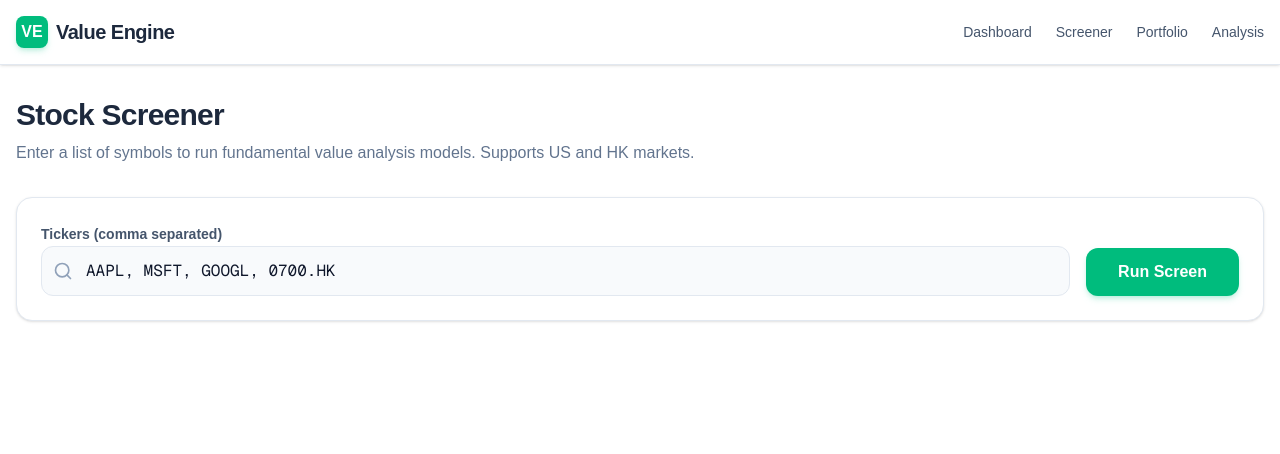
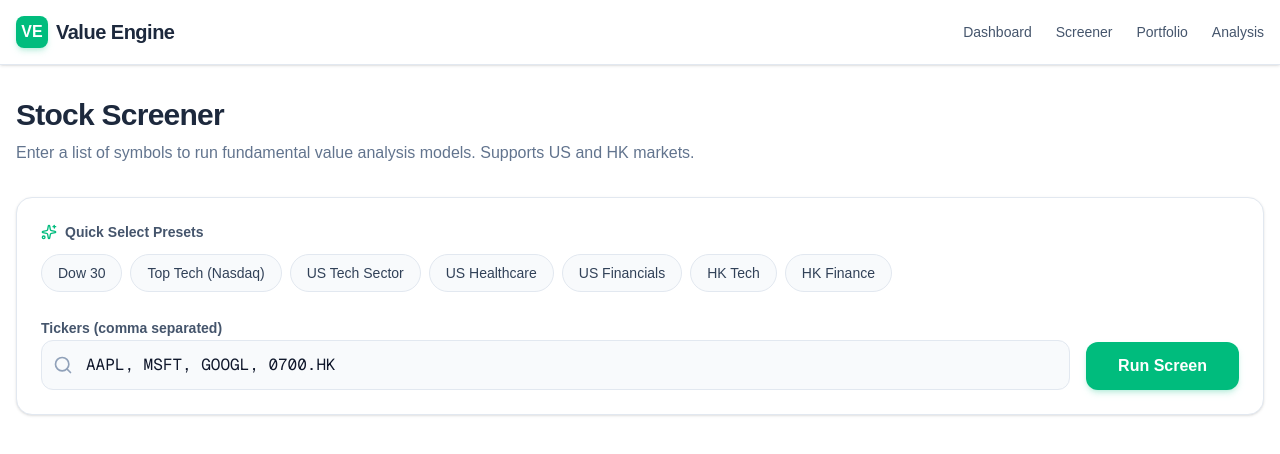
Before and after one commit to Springf/value_engine, a Next.js app in the folder frontend/: page /screener in a window 1280 px wide. Shown: the top 454 px of the page. Built offline with nearby package versions, Linux system fonts and the light colour scheme.

Commit message:
Enhance Screener with Quick Select Presets for Sectors and Indices

```diff
--- a/frontend/src/app/screener/page.tsx
+++ b/frontend/src/app/screener/page.tsx
@@ -1,7 +1,7 @@
 "use client";
 
 import { useState } from "react";
-import { Search, Loader2 } from "lucide-react";
+import { Search, Loader2, Sparkles } from "lucide-react";
 
 interface ScreenResult {
     ticker: string;
@@ -19,7 +19,35 @@ export default function ScreenerPage() {
     const [tickersInput, setTickersInput] = useState("AAPL, MSFT, GOOGL, 0700.HK");
     const [results, setResults] = useState<ScreenResult[]>([]);
     const [loading, setLoading] = useState(false);
+    const [presetLoading, setPresetLoading] = useState<string | null>(null);
     const [error, setError] = useState<string | null>(null);
+
+    const PRESETS = [
+        { id: "dow30", label: "Dow 30" },
+        { id: "nasdaq10", label: "Top Tech (Nasdaq)" },
+        { id: "technology", label: "US Tech Sector" },
+        { id: "healthcare", label: "US Healthcare" },
+        { id: "financials", label: "US Financials" },
+        { id: "hk_tech", label: "HK Tech" },
+        { id: "hk_finance", label: "HK Finance" }
+    ];
+
+    const handlePresetSelect = async (presetId: string) => {
+        setPresetLoading(presetId);
+        setError(null);
+        try {
+            const res = await fetch(`http://localhost:8000/api/data/presets?category=${presetId}`);
+            if (!res.ok) throw new Error("Failed to load preset");
+            const data = await res.json();
+            if (data.tickers && data.tickers.length > 0) {
+                setTickersInput(data.tickers.join(", "));
+            }
+        } catch (err: any) {
+            setError("Failed to load preset tickers.");
+        } finally {
+            setPresetLoading(null);
+        }
+    };
 
     const handleScreen = async () => {
         setLoading(true);
@@ -60,7 +88,31 @@ export default function ScreenerPage() {
             </div>
 
             {/* Control Panel */}
-            <div className="bg-white border border-slate-200 shadow-sm rounded-2xl p-6 flex flex-col md:flex-row gap-4 items-end">
+            <div className="bg-white border border-slate-200 shadow-sm rounded-2xl p-6 flex flex-col gap-6">
+
+                {/* Presets Row */}
+                <div className="flex flex-col gap-3">
+                    <label className="text-sm font-semibold text-slate-600 flex items-center gap-2">
+                        <Sparkles className="w-4 h-4 text-emerald-500" />
+                        Quick Select Presets
+                    </label>
+                    <div className="flex flex-wrap gap-2">
+                        {PRESETS.map((preset) => (
+                            <button
+                                key={preset.id}
+                                onClick={() => handlePresetSelect(preset.id)}
+                                disabled={presetLoading !== null}
+                                className="px-4 py-2 text-sm font-medium rounded-full border border-slate-200 bg-slate-50 text-slate-700 hover:bg-emerald-50 hover:text-emerald-700 hover:border-emerald-200 transition-colors disabled:opacity-50 flex items-center gap-2"
+                            >
+                                {presetLoading === preset.id && <Loader2 className="w-3 h-3 animate-spin" />}
+                                {preset.label}
+                            </button>
+                        ))}
+                    </div>
+                </div>
+
+                {/* Input Row */}
+                <div className="flex flex-col md:flex-row gap-4 items-end">
                     <div className="flex-1 w-full space-y-2">
                         <label className="text-sm font-semibold text-slate-600">Tickers (comma separated)</label>
                         <div className="relative group">
@@ -76,11 +128,12 @@ export default function ScreenerPage() {
                     </div>
                     <button
                         onClick={handleScreen}
-                    disabled={loading}
+                        disabled={loading || presetLoading !== null}
                         className="w-full md:w-auto flex items-center justify-center gap-2 bg-emerald-500 hover:bg-emerald-600 shadow-md shadow-emerald-500/20 disabled:bg-emerald-500/50 disabled:shadow-none text-white px-8 py-3 rounded-xl font-bold transition-all hover:-translate-y-0.5"
                     >
                         {loading ? <Loader2 className="w-5 h-5 animate-spin" /> : "Run Screen"}
                     </button>
+                </div>
             </div>
 
             {error && (
```
Also changed, not shown: 1 other file (tests, documents, lock files or other folders). Lines whose indentation alone changed are shown as unchanged.
